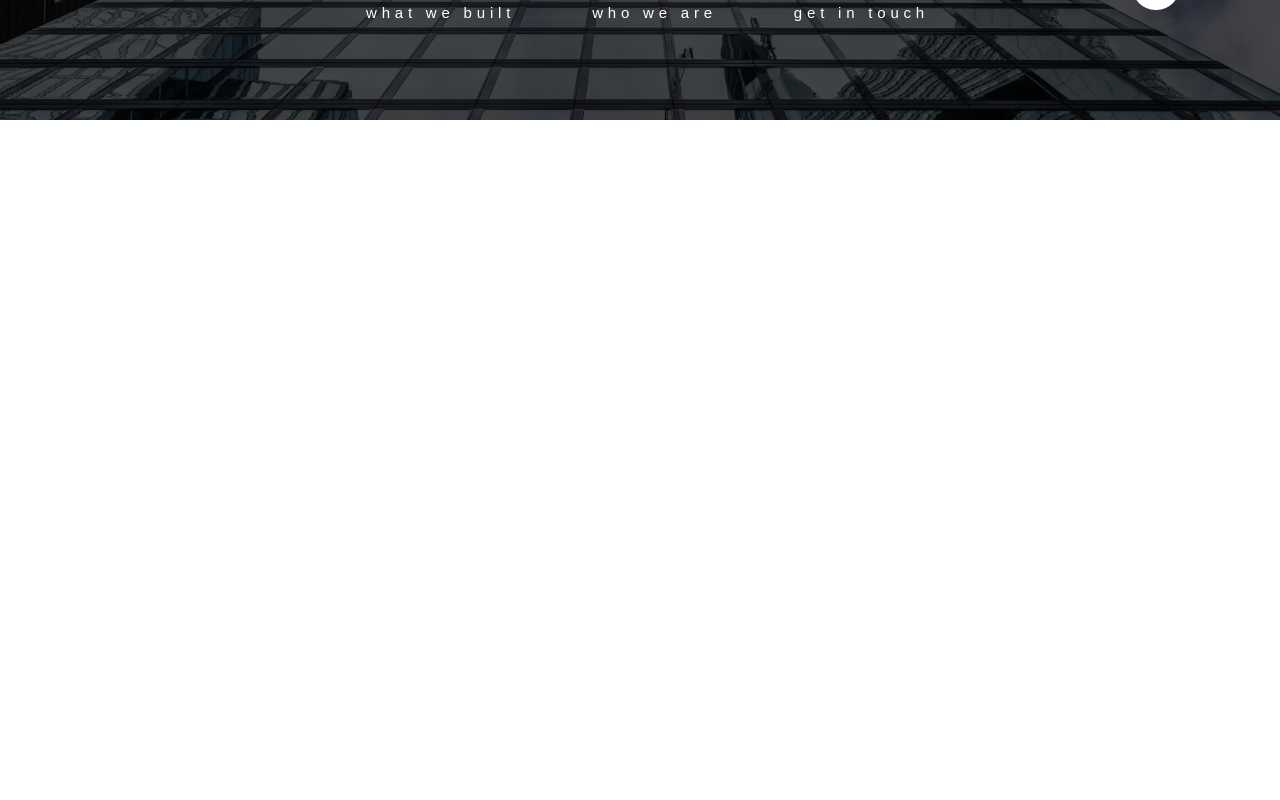
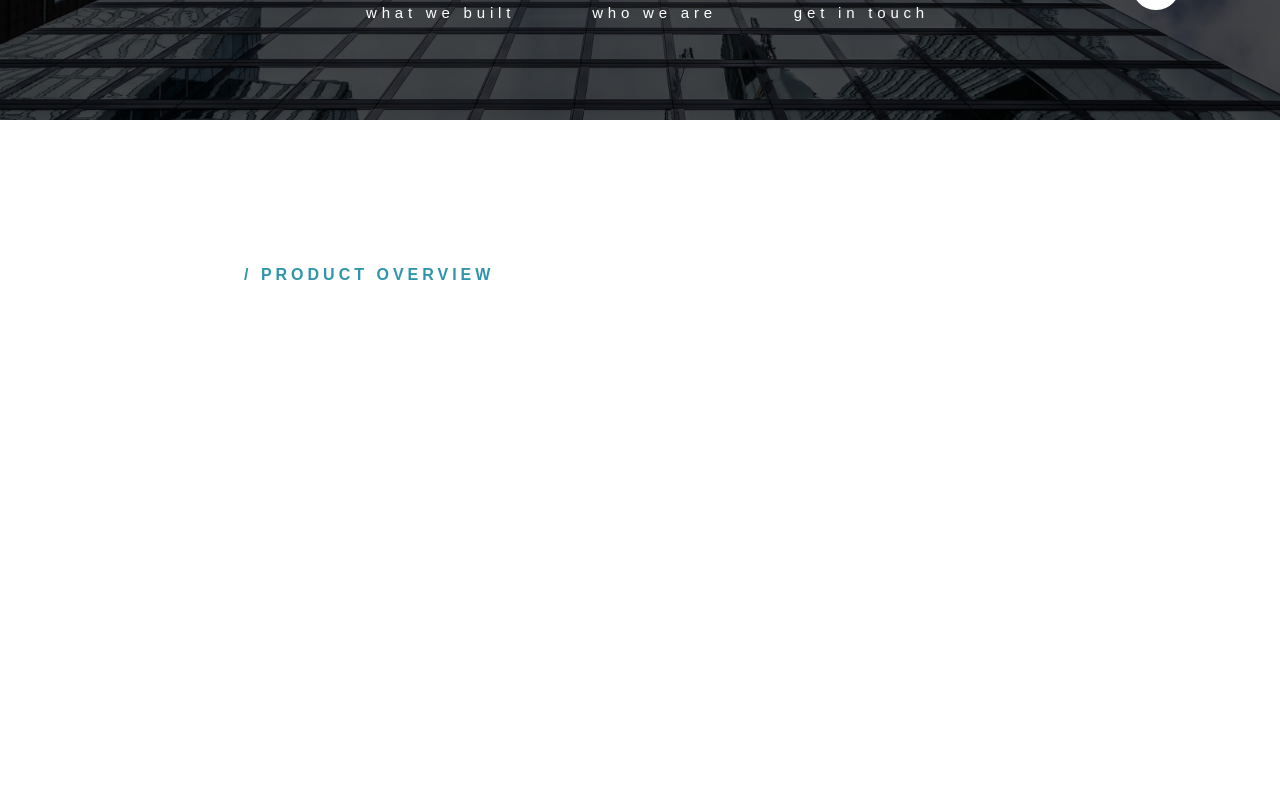
Before and after one commit to Wish-Where-is-Home/Website-WisHpresentation, a React (Create React App) app in the folder wish-whereishome/: page / in a window 1280 px wide. Shown: the part 680-1480 px from the top of the page. Built offline with nearby package versions, Linux system fonts and the light colour scheme.

Commit message:
Add Titles

```diff
--- a/wish-whereishome/src/Components/Navbar/Navbar.js
+++ b/wish-whereishome/src/Components/Navbar/Navbar.js
@@ -21,7 +21,7 @@ const Navbar = ({ isOpen, toggleNavbar }) => {
             <div className='navbar-content'>
                 <ul className='navbar-list'>
                     <li><Link to="home" spy={true} smooth={true} duration={500} className="navbar-link"onClick={toggleNavbar}>Home</Link></li>
-                    <li><a href="#0">Product</a></li>
+                    <li><Link to="product" spy={true} smooth={true} duration={500} className="navbar-link"onClick={toggleNavbar}>Product</Link></li>
                     <li><a href="#0">Presentations</a></li>
                     <li><a href="#0">Documents</a></li>
                     <li><a href="#0">Architecture</a></li>
--- a/wish-whereishome/src/Sections/Product/Product.css
+++ b/wish-whereishome/src/Sections/Product/Product.css
@@ -1,9 +1,39 @@
 .product-section{
-    min-height: 100vh;
     width: 100%;
+    height: 100vh;
     display: flex;
     align-items: center;
     justify-content: center;
     opacity: 1;
+    flex-direction: column;
     background-color:rgb(255, 255, 255);
 }
+
+
+
+.product-content{
+    display: flex;
+    flex-direction: column;
+    height: 100%;
+    width: 65%;
+}
+
+
+.row-product-h3{
+    width: 100%;
+    float: left;
+    padding: 0 20px;
+    padding-top: 8rem;
+    display: flex;
+}
+
+
+.row-product-h3 h3{
+    font-family: "metropolis-semibold", sans-serif;
+    font-size: 16px;
+    line-height: 1.3125;
+    text-transform: uppercase;
+    letter-spacing: 0.25rem;
+    color: #2f95ac;
+    align-self: flex-start;
+}
--- a/wish-whereishome/src/Sections/Product/Product.js
+++ b/wish-whereishome/src/Sections/Product/Product.js
@@ -4,7 +4,11 @@ import './Product.css';
 const Product = () => {
   return (
     <div id="product" className='product-section'>
-
+      <div className='product-content'>
+            <div className='row-product-h3'>
+              <h3>/ Product Overview</h3>
+            </div>
+        </div>
     </div>
   );
 };
```
